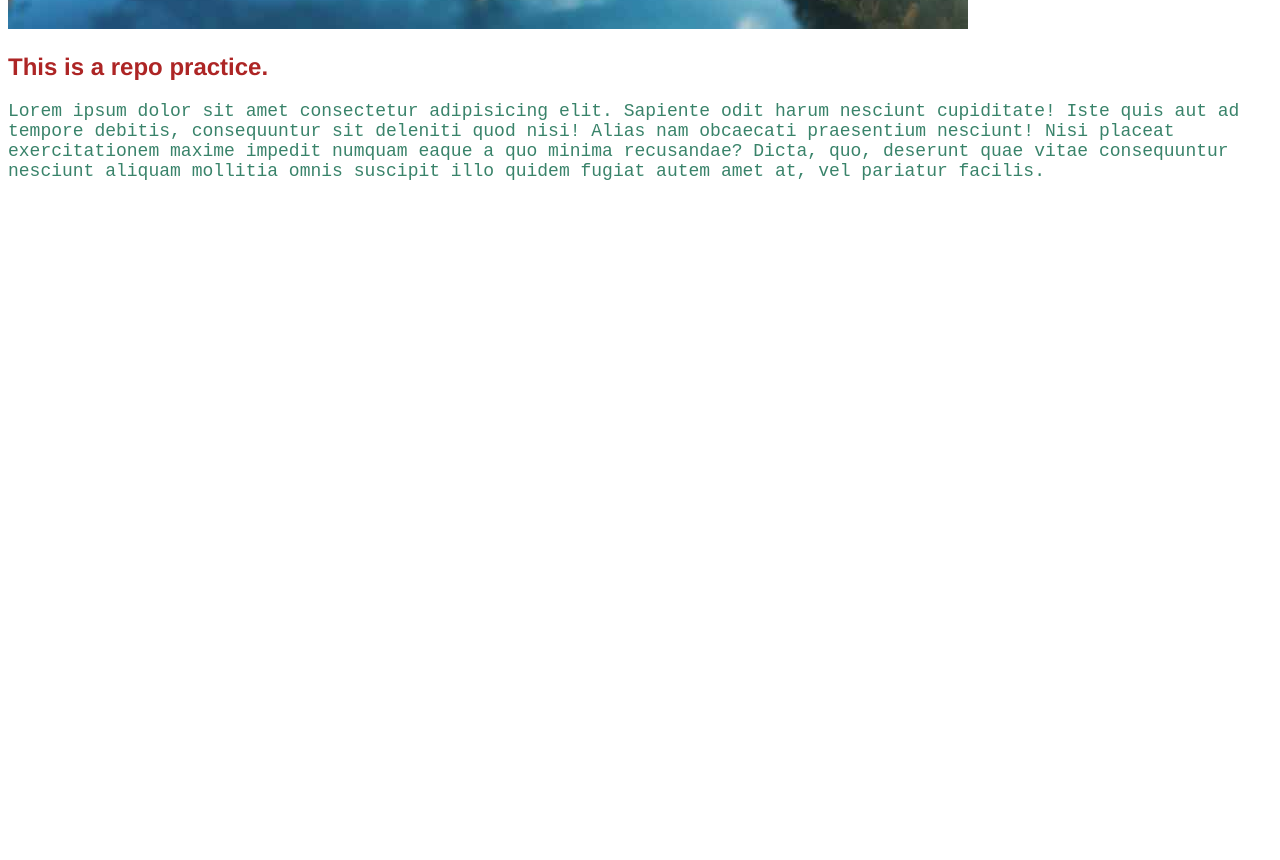
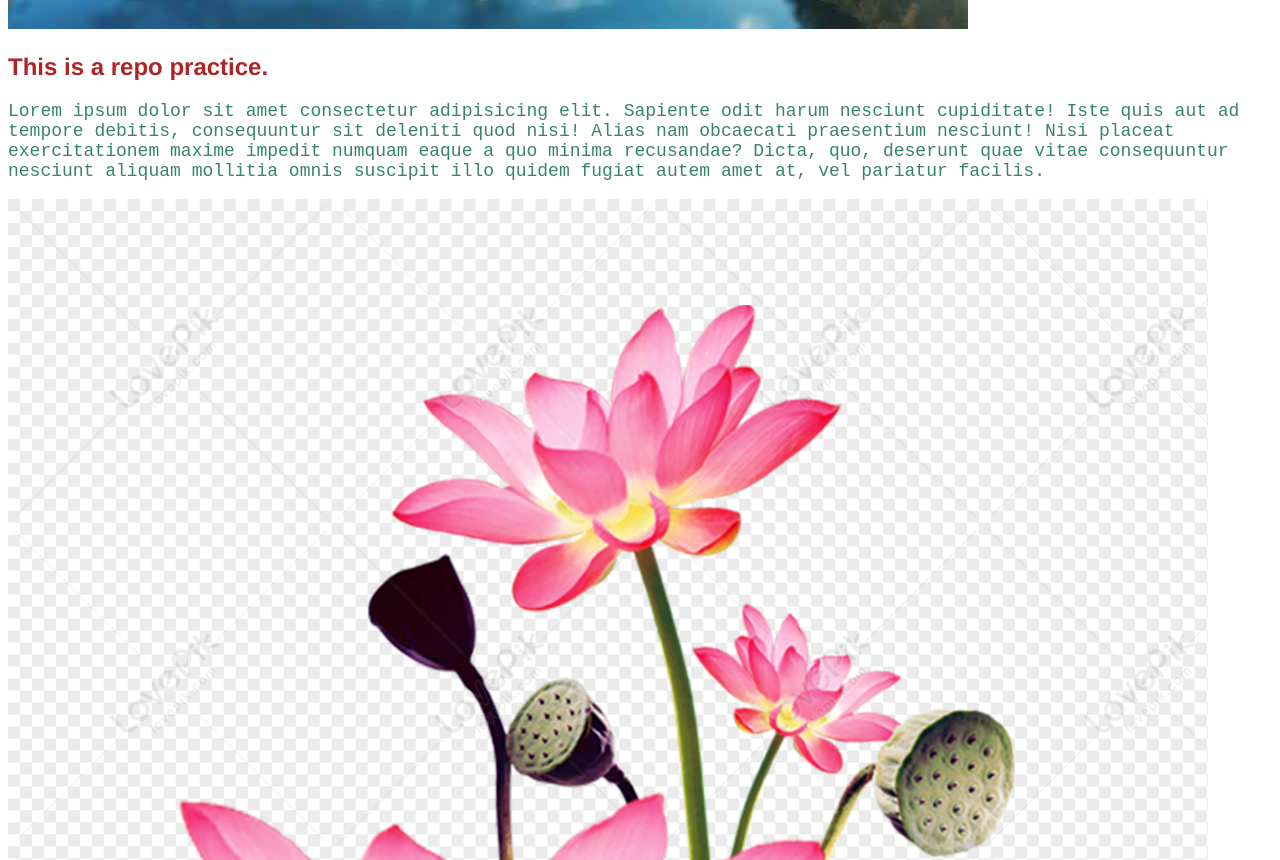
Before and after one commit to programmer-mahadi-hasan/new-practice-repo, a plain HTML site: page index.html in a window 1280 px wide. Shown: the part 560-1420 px from the top of the page. Before the commit the page ends 800 px from the top, so only its background shows below. Drawn offline with Linux system fonts and the light colour scheme.

Commit message:
img added in img-add branch

```diff
--- a/index.html
+++ b/index.html
@@ -13,6 +13,7 @@
     <h2>This is a repo practice.</h2>
     <div>
         <p>Lorem ipsum dolor sit amet consectetur adipisicing elit. Sapiente odit harum nesciunt cupiditate! Iste quis aut ad tempore debitis, consequuntur sit deleniti quod nisi! Alias nam obcaecati praesentium nesciunt! Nisi placeat exercitationem maxime impedit numquam eaque a quo minima recusandae? Dicta, quo, deserunt quae vitae consequuntur nesciunt aliquam mollitia omnis suscipit illo quidem fugiat autem amet at, vel pariatur facilis.</p>
+        <img src="flower.png" alt="">
     </div>
 </body>
 </html>
```
Also changed, not shown: flower.png (added).
